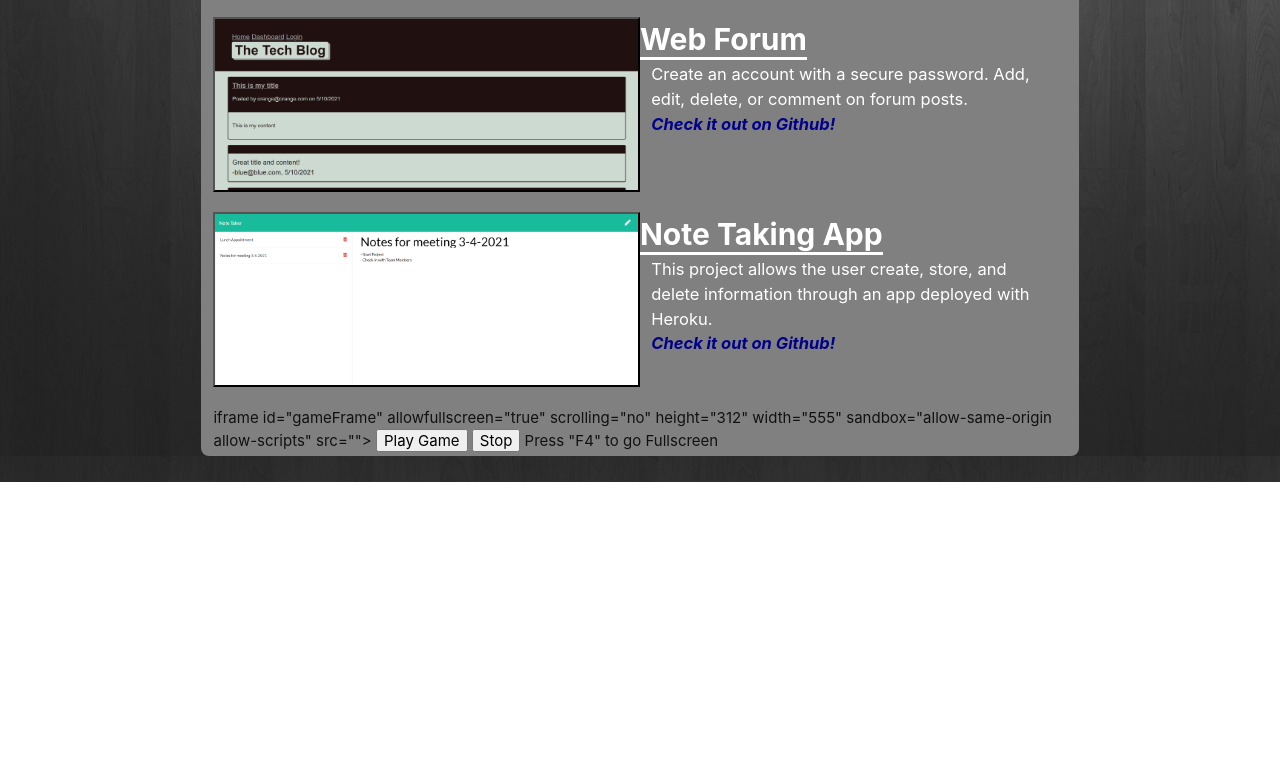
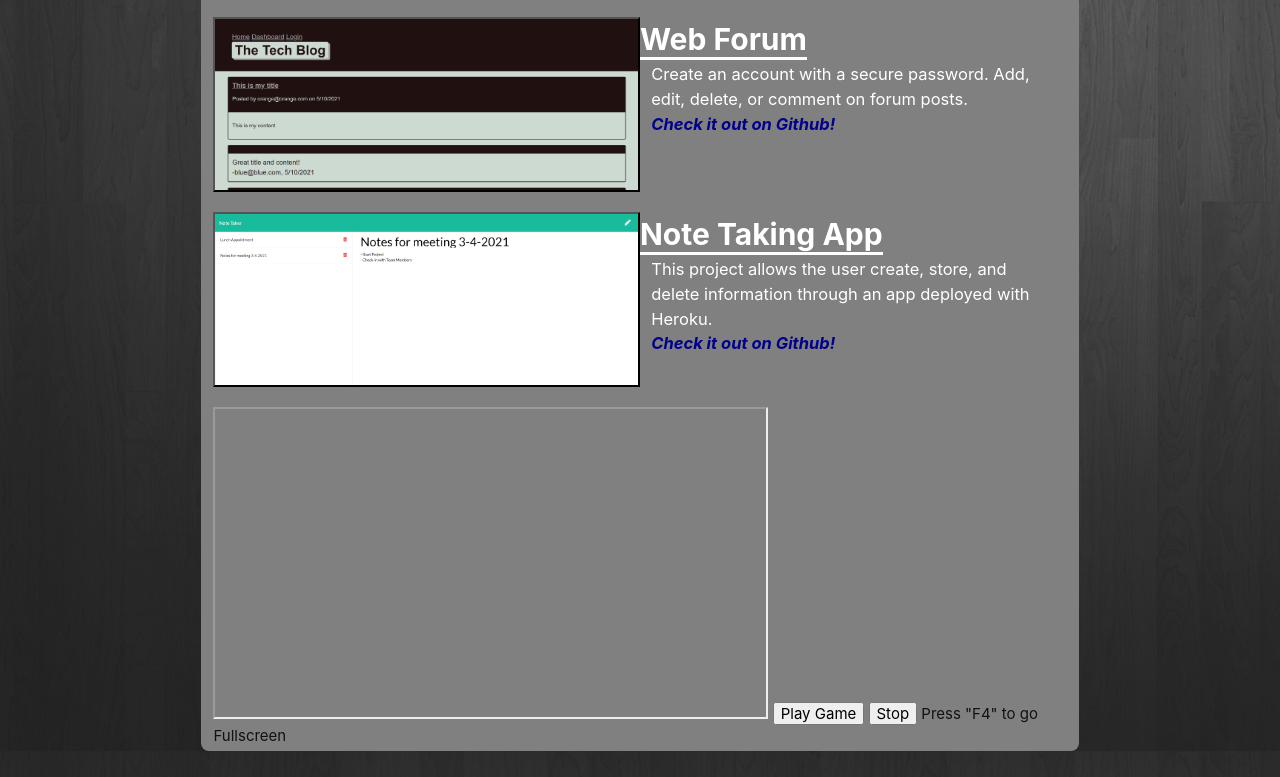
Before and after one commit to krather7/Portfolio, a plain HTML site: page index.html in a window 1280 px wide. Shown: the part 714-1491 px from the top of the page. Before the commit the page ends 1196 px from the top, so only its background shows below. Drawn offline with nearby package versions, Linux system fonts and the light colour scheme.

Commit message:
Update index.html

```diff
--- a/index.html
+++ b/index.html
@@ -72,7 +72,7 @@
           </section>
         </div>
 
-           iframe id="gameFrame" allowfullscreen="true" scrolling="no" height="312" width="555" sandbox="allow-same-origin allow-scripts" src=""></iframe>
+<iframe id="gameFrame" allowfullscreen="true" scrolling="no" height="312" width="555" sandbox="allow-same-origin allow-scripts" src=""></iframe>
 <input onclick="gameFrame.src='https://krather7.github.io/Project3-Game/'; gameFrame.focus();" type="button" value="Play Game" /> <input onclick="gameFrame.src='';" type="button" value="Stop" /> Press "F4" to go Fullscreen
 
     </body>
```
